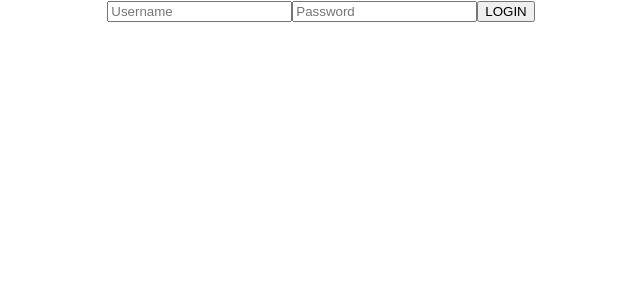
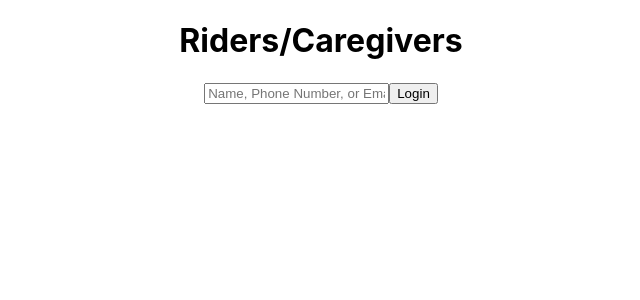
Before and after one commit to rideforlifelambdamarch25/FrontEnd-darrena, a React (Create React App) app in the folder ride-for-life/: page /user/login in a window 1280 px wide. Shown: the top 300 px of the page, without its empty margins (319-959 px from the left). Built offline with nearby package versions, Linux system fonts and the light colour scheme.

Commit message:
Fixed undefined error on button clicks

```diff
--- a/ride-for-life/src/components/DriverLogin.js
+++ b/ride-for-life/src/components/DriverLogin.js
@@ -2,6 +2,7 @@ import React from 'react';
 import { connect } from 'react-redux';
 import { Link } from 'react-router-dom';
 import {driverLogin } from '../actions';
+
 
 
 class DriverLogin extends React.Component {
@@ -21,12 +22,13 @@ class DriverLogin extends React.Component {
         })
     }
 
+    // Got this error all of a sudden: TypeError: Cannot read property 'then' of undefined ---FIXED!
     login = e => {
         console.log('Click', e.target)
         e.preventDefault();
         this.props
         .driverLogin(this.state.credentials)
-        .then(() => this.props.history.push('/driver/protected'));
+        this.props.history.push('/driver/protected');
     }
 
     render() {
--- a/ride-for-life/src/components/DriverRegister.js
+++ b/ride-for-life/src/components/DriverRegister.js
@@ -28,6 +28,7 @@ class DriverRegister extends React.Component {
         })
     }
 
+    // Got this error all of a sudden: TypeError: Cannot read property 'then' of undefined --Fixed!
     register = e => {
         console.log('Click', e.target)
         e.preventDefault();
@@ -44,7 +45,7 @@ class DriverRegister extends React.Component {
         }
         this.props
         .driverRegister(newDriver)
-        .then(() => this.props.history.push('/drivers'));
+        this.props.history.push('/drivers');
     }
 
     render() {
--- a/ride-for-life/src/components/UserLogin.js
+++ b/ride-for-life/src/components/UserLogin.js
@@ -20,35 +20,32 @@ class Login extends React.Component {
         })
     }
 
+    // Got this error all of a sudden: TypeError: Cannot read property 'then' of undefined --Fixed!
     login = e => {
         console.log('Click', e.target)
         e.preventDefault();
         this.props
         .userLogin(this.state.credentials)
-        .then(() => this.props.history.push('/user/protected'));
+        this.props.history.push('/drivers');
     }
 
     render() {
         console.log('Rendering...')
         return (
+            <div>
+                <h1>Riders/Caregivers</h1>
                 <div className="user-login">
                     <form onSubmit={this.login}>
                         <input
                             type="text"
                             name="username"
-                        placeholder="Username"
+                            placeholder="Name, Phone Number, or Email"
                             value={this.state.value}
                             onChange={this.handleChanges}
                         />
-                    <input
-                        type="password"
-                        name="password"
-                        placeholder="Password"
-                        value={this.state.value}
-                        onChange={this.handleChanges}
-                    />
-                    <button type="submit">LOGIN</button>
+                        <button type="submit">Login</button>
                     </form>
+                </div>
             </div>
         )
     }
--- a/ride-for-life/src/components/UserRegister.js
+++ b/ride-for-life/src/components/UserRegister.js
@@ -1,6 +1,7 @@
 import React from 'react';
 import { connect } from 'react-redux';
 import { userRegister } from '../actions';
+import '../index.css'
 
 
 class UserRegister extends React.Component {
@@ -21,6 +22,7 @@ class UserRegister extends React.Component {
         })
     }
 
+    // Got this error all of a sudden: TypeError: Cannot read property 'then' of undefined ---Fixed!
     register = e => {
         console.log('Click', e.target)
         e.preventDefault();
@@ -32,7 +34,7 @@ class UserRegister extends React.Component {
         console.log(newUser)
         this.props
         .userRegister(newUser)
-        .then(() => this.props.history.push('/users'));
+        this.props.history.push('/users');
     }
 
     render() {
```
Lines whose indentation alone changed are shown as unchanged.
